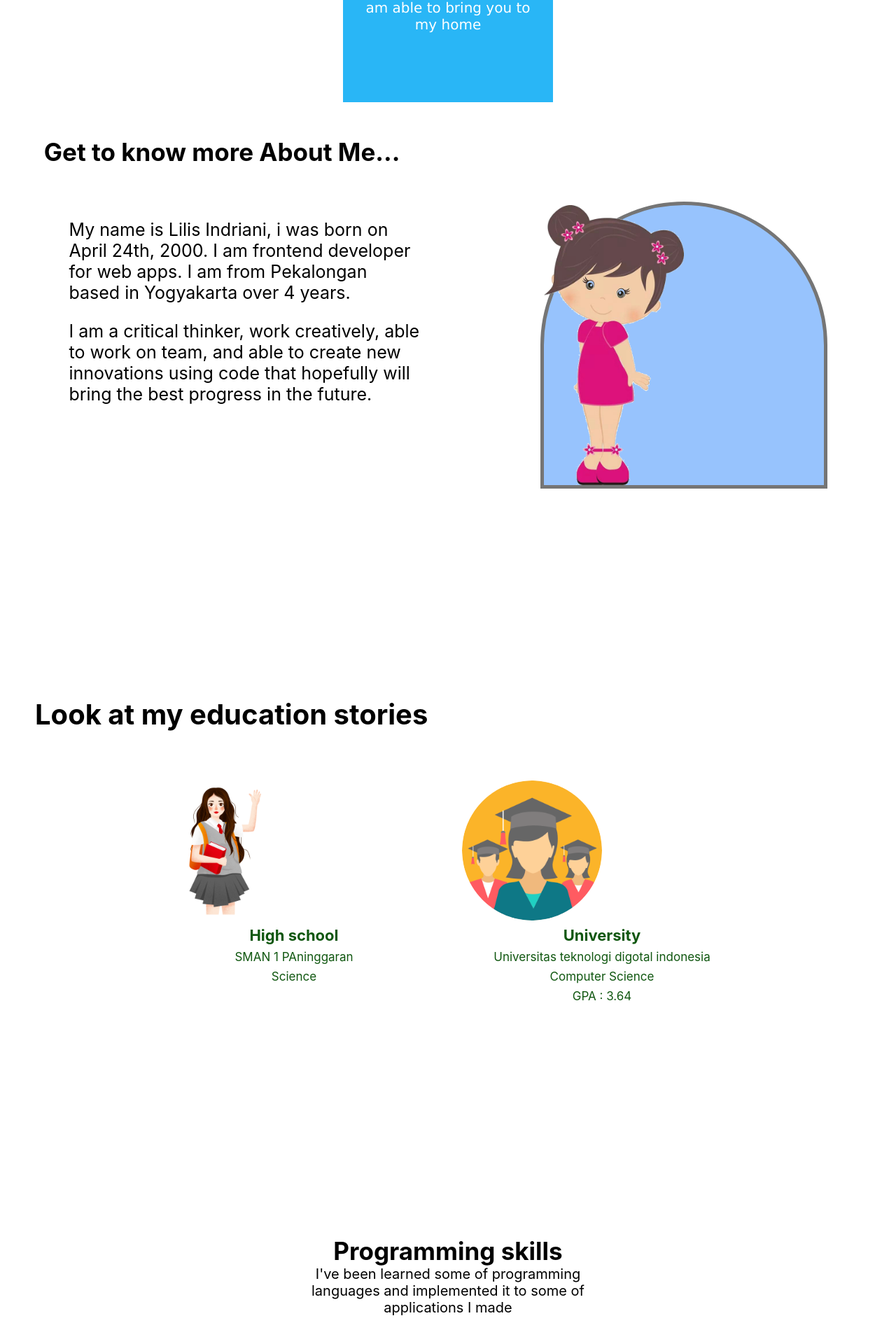
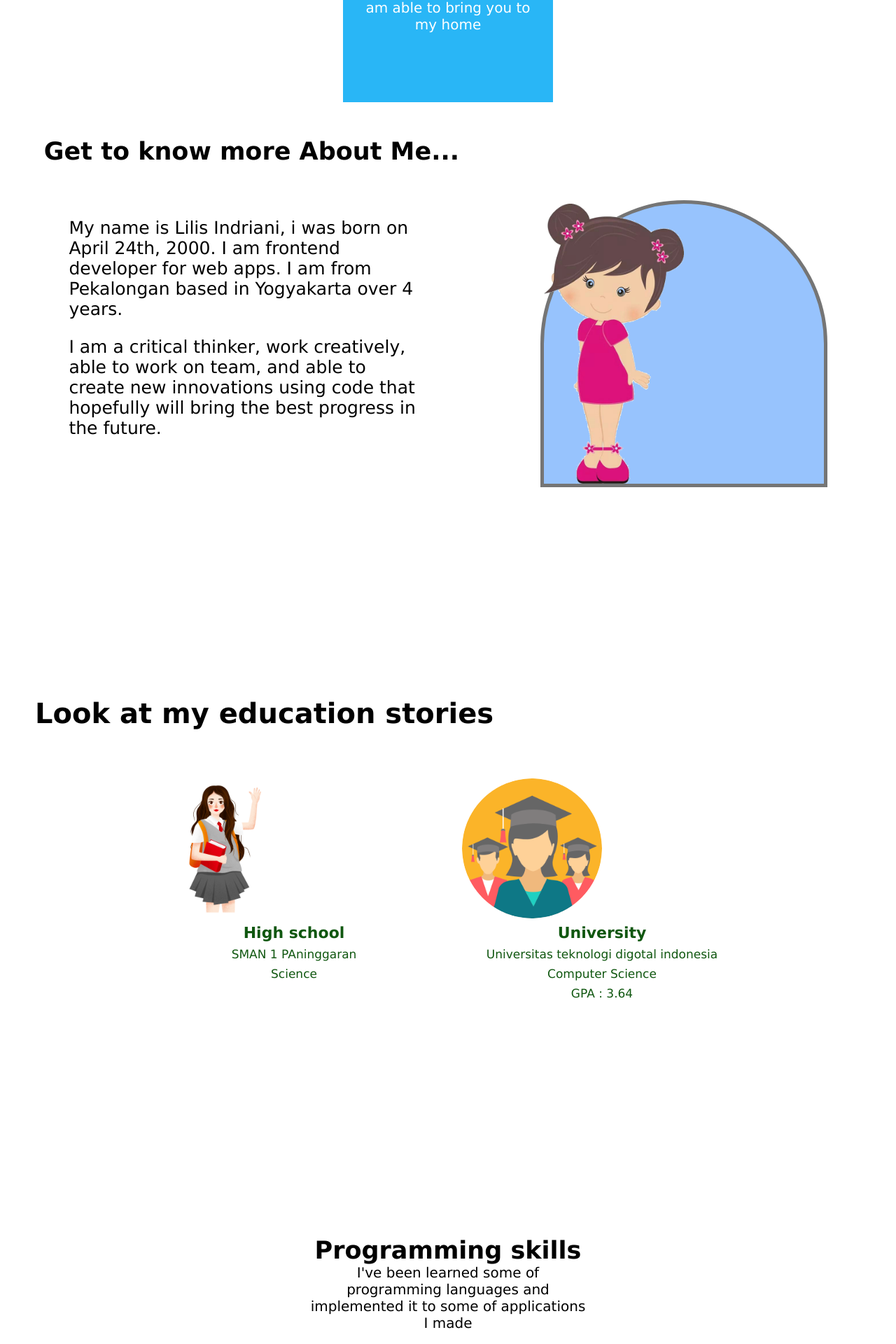
Before and after one commit to lilisindrianidev/cv, a React (Create React App) app: page / in a window 1280 px wide. Shown: the part 876-2796 px from the top of the page at 70% size. Built offline with nearby package versions, Linux system fonts and the light colour scheme.

Commit message:
day 9 updated2

```diff
--- a/src/assets/scss/aboutMe.scss
+++ b/src/assets/scss/aboutMe.scss
@@ -4,7 +4,7 @@
   // margin: auto;
   height: 100vh;
   background-color: #ffffff;
-  // border-radius: 50px;
+  font-family: Verdana, sans-serif;
 
   .cover_aboutMe {
 
--- a/src/assets/scss/contactMe.scss
+++ b/src/assets/scss/contactMe.scss
@@ -1,6 +1,5 @@
 .contactMe {
-  // background-color: #495467;
-  // background-color: rgb(255, 255, 255);
+  font-family: Verdana, sans-serif;
   width: 100%;
   min-height: 60vh;
 
--- a/src/assets/scss/education.scss
+++ b/src/assets/scss/education.scss
@@ -3,9 +3,7 @@
   // background-image: linear-gradient(to right, #faa287 ,#709e34, rgb(102, 102, 37));
   width: 100%;
   height: 100vh;
-  // border-radius: 30% 30% 0 0;
-  // background-color: rgb(100, 89, 89);
-  // background-image: url(./../images/polka2.png);
+  font-family: Verdana, sans-serif;
    background-size: cover;
   // background: linear-gradient( rgba(0, 0, 0, 0.5), rgba(0, 0, 0, 0.5), rgba(0, 0, 0, 0.5) ),rgb(184, 134, 11);
   // background-color: #495467;
--- a/src/assets/scss/footer.scss
+++ b/src/assets/scss/footer.scss
@@ -7,6 +7,7 @@
   margin-top: -1px;
   padding-top: 32px;
   padding-bottom: 32px;
+  font-family: Verdana, sans-serif;
 
   .cover_footer {
     margin: auto;
--- a/src/assets/scss/framework.scss
+++ b/src/assets/scss/framework.scss
@@ -2,7 +2,7 @@
   background-color: white;
   width: 100%;
   min-height: 80vh;
-
+  font-family: Verdana, sans-serif;
     object-fit: contain;
      background: cover;
     // background-image: url(./../images/bgt.jpg);
--- a/src/assets/scss/project.scss
+++ b/src/assets/scss/project.scss
@@ -1,9 +1,7 @@
 .project {
   width: 100%;
   min-height: 80vh;
-  // background-color: #495467;
-  // background: linear-gradient(white, #495467);
-
+  font-family: Verdana, sans-serif;
   .cover_pro {
 
     margin: auto;
--- a/src/assets/scss/skills.scss
+++ b/src/assets/scss/skills.scss
@@ -1,4 +1,5 @@
 .skills {
+  font-family: Verdana, sans-serif;
   .wrap {
     width: 100%;
     min-height: 100vh;
--- a/src/assets/scss/toolSkills.scss
+++ b/src/assets/scss/toolSkills.scss
@@ -1,7 +1,7 @@
 .tools {
   width: 100%;
   min-height: 80vh;
-  // background-color: #7d889c;
+  font-family: Verdana, sans-serif;
 
   .cover_tools {
     .first_tools{
```
